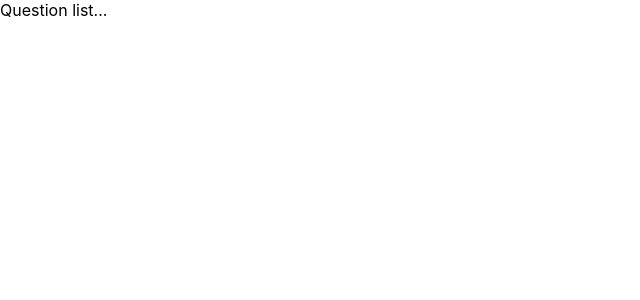
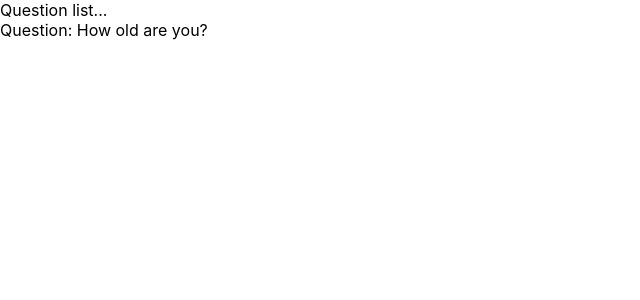
Before and after one commit to pezhman32/survey-reactjs, a React (Create React App) app: page /questions/1 in a window 1280 px wide. Shown: the top 300 px of the page, without its empty margins (0-640 px from the left). Built offline with nearby package versions, Linux system fonts and the light colour scheme; the HTML template or start-up script is replaced by a standard one.

Commit message:
Implement Question component, QuestionType and AnswerType

```diff
--- /dev/null
+++ b/src/components/Question/AnswerType.ts
@@ -0,0 +1,3 @@
+export type AnswerType = {
+  text: string;
+};
--- /dev/null
+++ b/src/components/Question/Question.tsx
@@ -0,0 +1,20 @@
+import React from 'react';
+import { QuestionType } from './QuestionType';
+
+interface QuestionProps {
+  question: QuestionType;
+}
+
+class Question extends React.Component<QuestionProps> {
+  public render(): React.ReactNode {
+    const { title, mode } = this.props.question;
+
+    return (
+      <div>
+        <div>Question: {title}</div>
+      </div>
+    );
+  }
+}
+
+export default Question;
--- /dev/null
+++ b/src/components/Question/QuestionType.ts
@@ -0,0 +1,14 @@
+import { AnswerType } from './AnswerType';
+
+export enum QuestionMode {
+  SINGLE_DROP_DOWN,
+  SINGLE_RADIO,
+  TEXT,
+}
+
+export type QuestionType = {
+  title: string;
+  mode: QuestionMode;
+  options?: string[];
+  answers?: AnswerType[];
+};
--- /dev/null
+++ b/src/constants/QuestionList.ts
@@ -0,0 +1,6 @@
+import { QuestionMode, QuestionType } from '../components/Question/QuestionType';
+
+export const QUESTION_LIST: QuestionType[] = [
+  { title: 'How old are you?', mode: QuestionMode.TEXT },
+  { title: 'What is your gender?', mode: QuestionMode.SINGLE_DROP_DOWN, options: ['Male', 'Female', 'Other'] },
+];
--- a/src/routes/Questions.tsx
+++ b/src/routes/Questions.tsx
@@ -1,17 +1,25 @@
 import React from 'react';
 import { RouteComponentProps } from 'react-router';
+import Question from '../components/Question/Question';
+import { QUESTION_LIST } from '../constants/QuestionList';
+import { QuestionType } from '../components/Question/QuestionType';
 
-interface QuestionProps extends RouteComponentProps<any> {
-}
-
-class Questions extends React.Component<QuestionProps> {
+class Questions extends React.Component<RouteComponentProps<any>> {
 
   public render(): React.ReactNode {
     return (
       <div>
         Question list...
+        <Question question={this.getSelectedQuestion()} />
       </div>
     );
+  }
+
+  private getSelectedQuestion(): QuestionType {
+    const index: number = this.props.match.params['index'] - 1;
+    // TODO check if index is valid...
+
+    return QUESTION_LIST[index];
   }
 }
 
```
